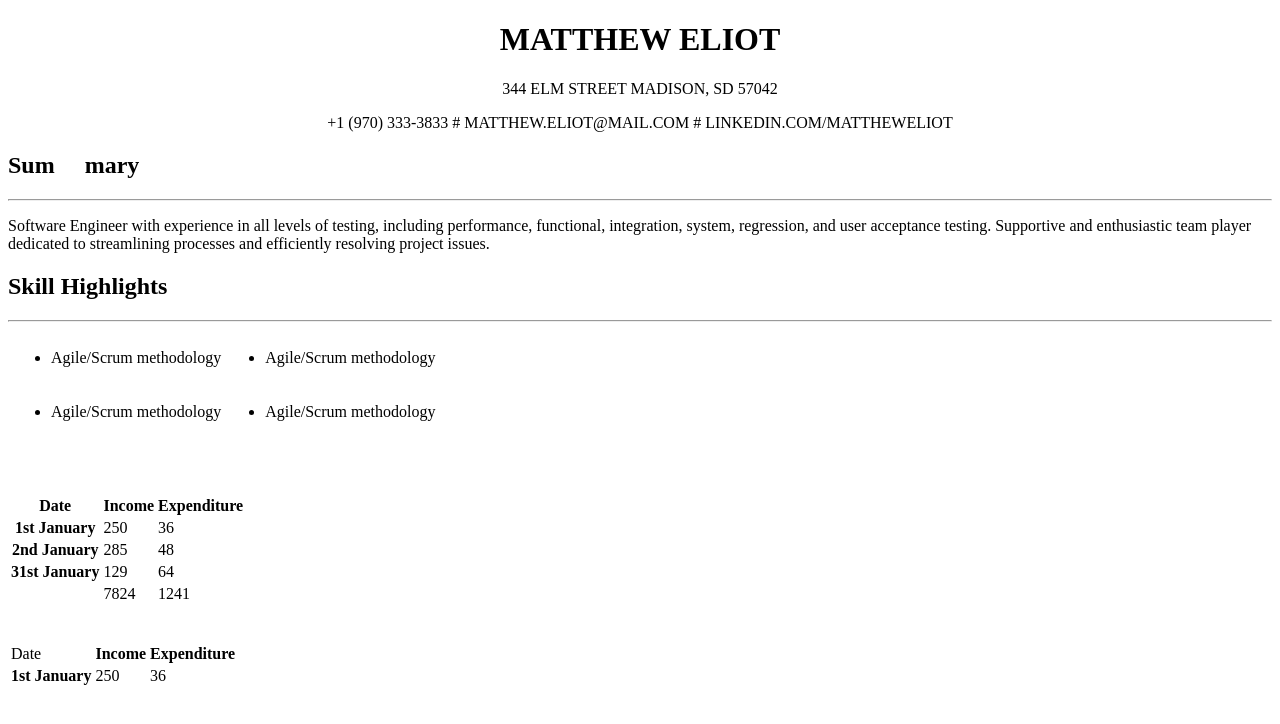
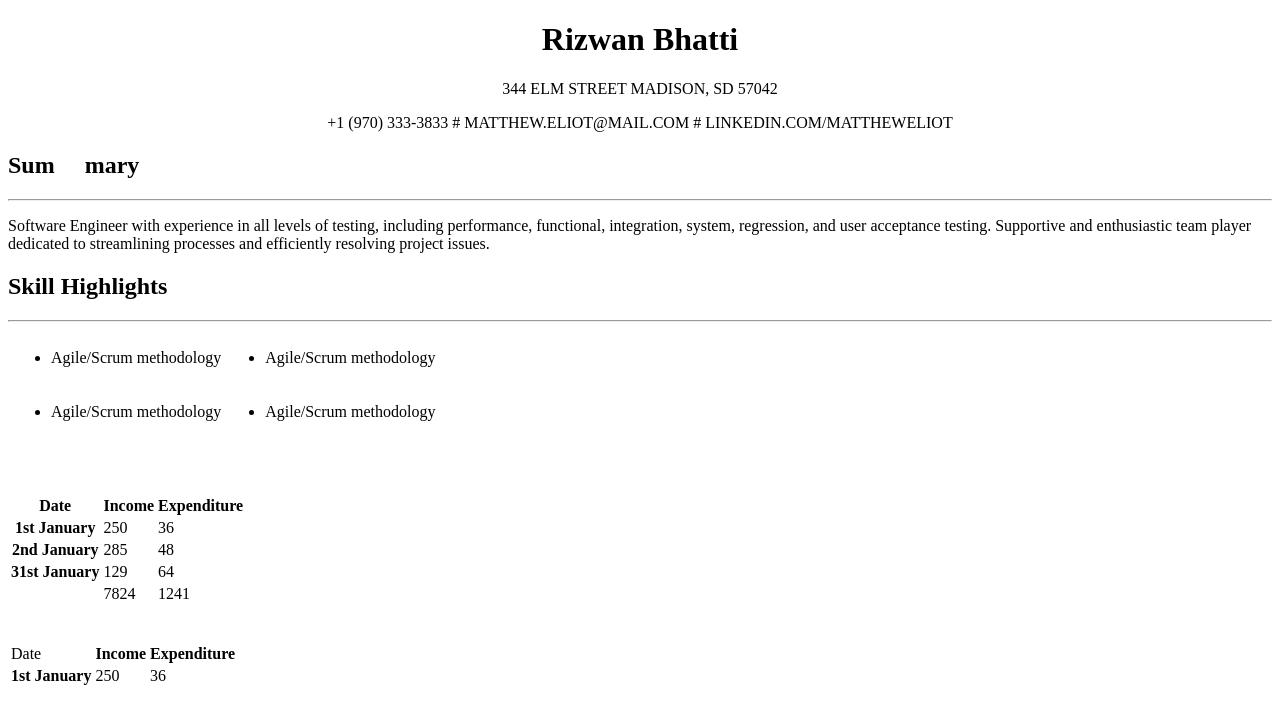
Before and after one commit to rizwanbhatti/xyz, a plain HTML site: page index.html in a window 1280 px wide. Drawn offline with Linux system fonts and the light colour scheme.

Commit message:
name change

```diff
--- a/index.html
+++ b/index.html
@@ -7,7 +7,7 @@
   </head>
   <body>
     <center>
-      <h1>MATTHEW ELIOT</h1>
+      <h1>Rizwan Bhatti</h1>
       <p>344 ELM STREET MADISON, SD 57042</p>
       <p>
         +1 (970) 333-3833 # MATTHEW.ELIOT@MAIL.COM # LINKEDIN.COM/MATTHEWELIOT
```
